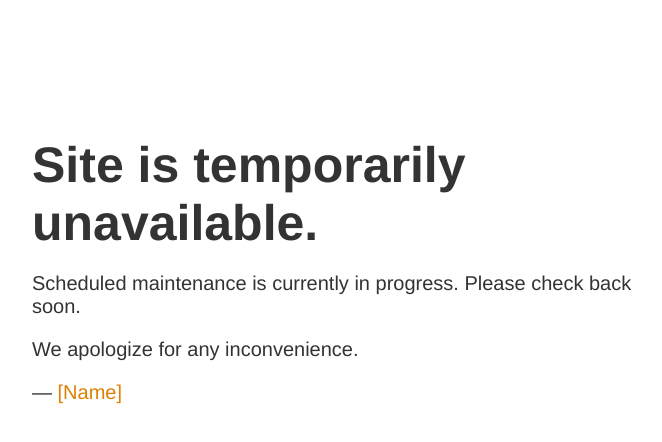
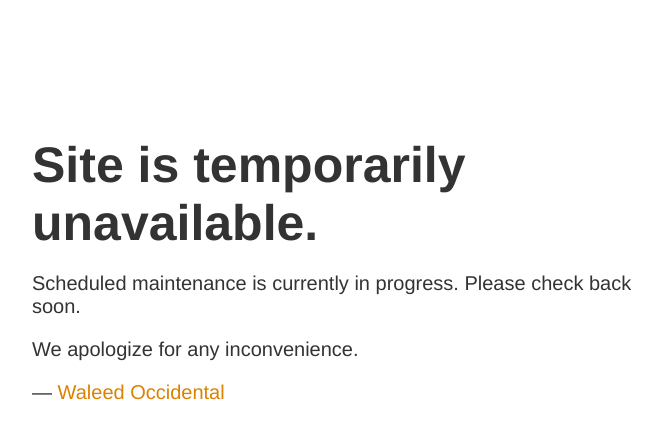
Before and after one commit to cidenw/waleedoccidental.github.io, a website: page index.html in a window 1280 px wide. Shown: the whole page, without its empty margins (283-945 px from the left). Drawn offline with Linux system fonts and the light colour scheme.

Commit message:
Update index.html

```diff
--- a/index.html
+++ b/index.html
@@ -20,7 +20,7 @@
             <h1>Site is temporarily unavailable.</h1>
             <p>Scheduled maintenance is currently in progress. Please check back soon.</p>
             <p>We apologize for any inconvenience.</p>
-            <p id="signature">&mdash; <a href="mailto:[Email]">[Name]</a></p>
+            <p id="signature">&mdash; <a href="mailto:wcoccidental@up.edu.ph">Waleed Occidental</a></p>
         </article>
     </body>
 </html>
```
